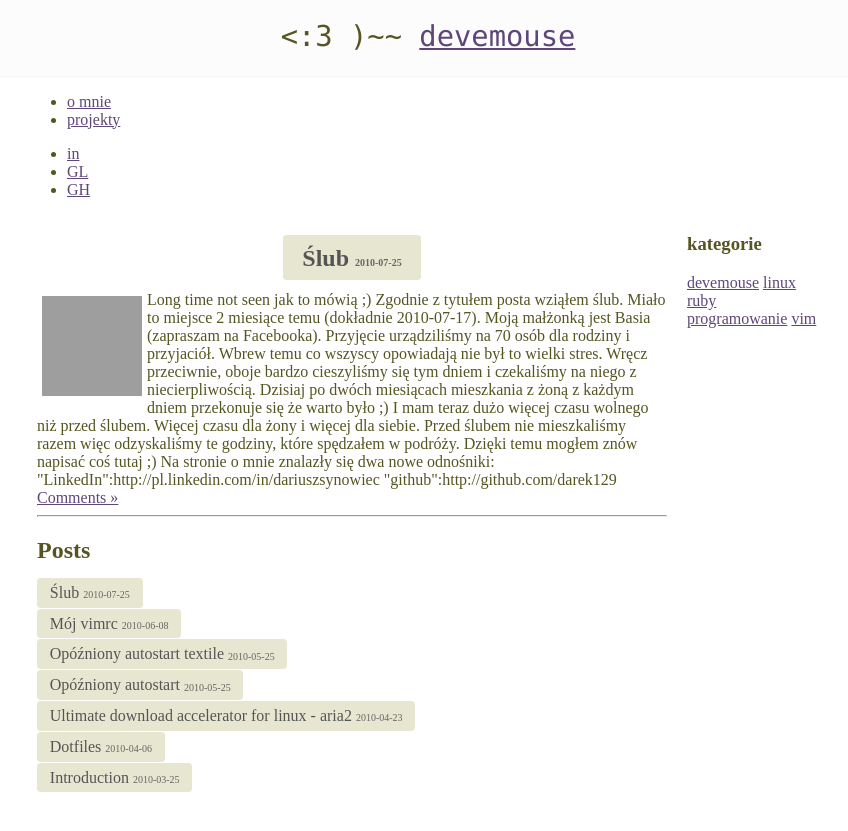
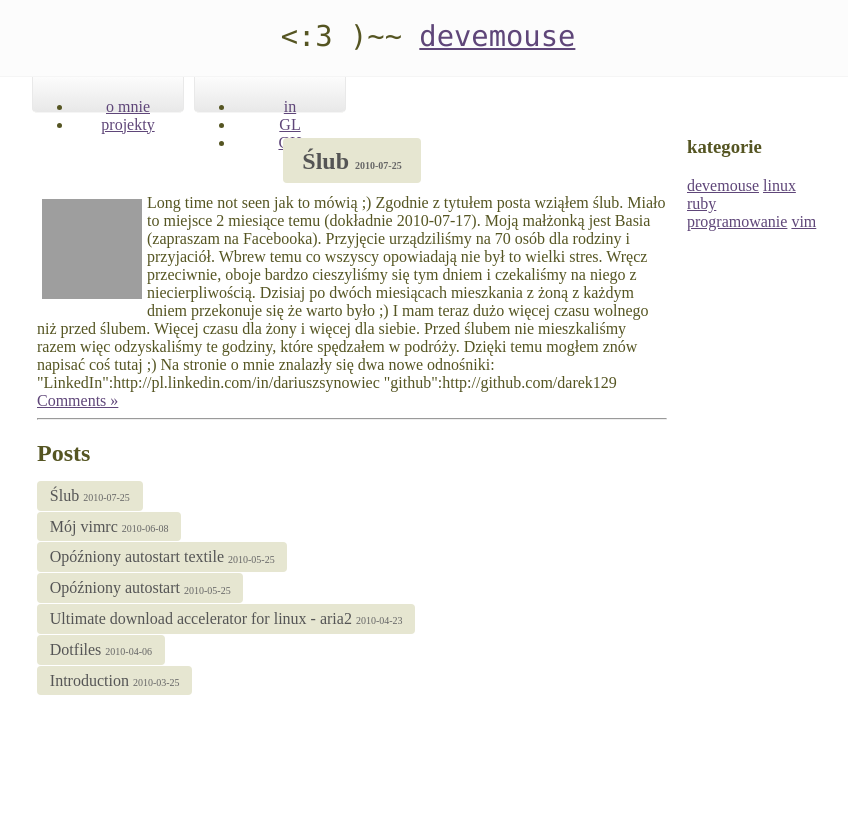
Before and after one commit to devemouse/devemouse.github.com, a Jekyll site: the page built from index.html, in a window 1280 px wide. Shown: the top 831 px of the page, without its empty margins (213-1061 px from the left). Built offline with Jekyll 4.4.1, drawn with Linux system fonts in a browser that asks for light colours; Markdown is read by kramdown in place of the engine named in the settings; grey boxes are pictures that could not be loaded.

Commit message:
layout changes

```diff
--- a/_layouts/base.html
+++ b/_layouts/base.html
@@ -12,15 +12,19 @@
          <span class="mouse">&lt;:3 )~~ </span><a href="/" class="title"> devemouse </a>
       </div>
       <div class="container">
-         <ul class="nav-left">
-            <li class="nav-left"><a href="/about.html">o mnie</a></li>
-            <li class="nav-left"><a href="/projects.html">projekty</a></li>
-         </ul>
-         <ul class="nav-rignt">
-            <li class="nav-right"><a href="http://www.linkedin.com/">in</a></li>
-            <li class="nav-right"><a href="http://www.goldenline.pl/dariusz-synowiec2">GL</a></li>
-            <li class="nav-right"><a href="https://github.com/devemouse">GH</a></li>
-         </ul>
+         <div class="nav-left">
+            <ul>
+               <li><a href="/about.html">o mnie</a></li>
+               <li><a href="/projects.html">projekty</a></li>
+            </ul>
+         </div>
+         <div class="nav-right">
+            <ul>
+               <li><a href="http://www.linkedin.com/">in</a></li>
+               <li><a href="http://www.goldenline.pl/dariusz-synowiec2">GL</a></li>
+               <li><a href="https://github.com/devemouse">GH</a></li>
+            </ul>
+         </div>
          <div id="main" class="center">
             {{ content }}
          </div>
--- a/css/default.css
+++ b/css/default.css
@@ -148,8 +148,39 @@ li.post {
    height:50px;
    background: #f6f6e1;
 }
+.nav-left,.nav-right {
+   width:150px;
+   height:30px;
+   margin:5px;
+   margin-top:0px;
+   padding-top:5px;
+   background: #E6E6D1;
+   display:inline;
+   text-align:center;
+   vertical-align:bottom;
+   background-image: -webkit-gradient(linear, 0% 0, 0% 100%, from(#FCFCFC), to(#E8E8E8));
+   border-bottom-color: #F5F5F5;
+   border-bottom-left-radius: 5px;
+   border-bottom-right-radius: 5px;
+   border-bottom-style: solid;
+   border-bottom-width: 1px;
+   border-left-color: #E9E9E9;
+   border-left-style: solid;
+   border-left-width: 1px;
+   border-right-color: #E9E9E9;
+   border-right-style: solid;
+   border-right-width: 1px;
+}
 
-.nav-top ul.nav-left {
+.nav-left {
+   float:left;
+}
+
+.nav-right {
+   float:left;
+}
+
+.nav-top li {
    width:150px;
    height:30px;
    margin:5px;
@@ -174,7 +205,7 @@ li.post {
    border-right-width: 1px;
 }
 
-.nav-top ul.nav-left li {
+.nav-top li.nav-left {
    width:150px;
    height:30px;
    margin:5px;
@@ -197,11 +228,35 @@ li.post {
    border-right-color: #E9E9E9;
    border-right-style: solid;
    border-right-width: 1px;
+}
+
+.nav-top li.nav-right {
+   width:150px;
+   height:30px;
+   padding-top:5px;
+   background: #E6E6D1;
+   display:inline;
+   float:right;
+   text-align:center;
+   vertical-align:bottom;
+   background-image: -webkit-gradient(linear, 0% 0, 0% 100%, from(#FCFCFC), to(#E8E8E8));
+   border-bottom-color: #F5F5F5;
+   border-bottom-left-radius: 5px;
+   border-bottom-right-radius: 5px;
+   border-bottom-style: solid;
+   border-bottom-width: 1px;
+   border-left-color: #E9E9E9;
+   border-left-style: solid;
+   border-left-width: 1px;
+   border-right-color: #E9E9E9;
+   border-right-style: solid;
+   border-right-width: 1px;
 
    background: url(https://assets1.github.com/images/modules/header/nav-rule.png) no-repeat 0px 50%;
    list-style-type: none;
    margin: 0px;
    padding: 5px 8px 0px 9px;
+
 }
 
 .container .left,.right {
```
